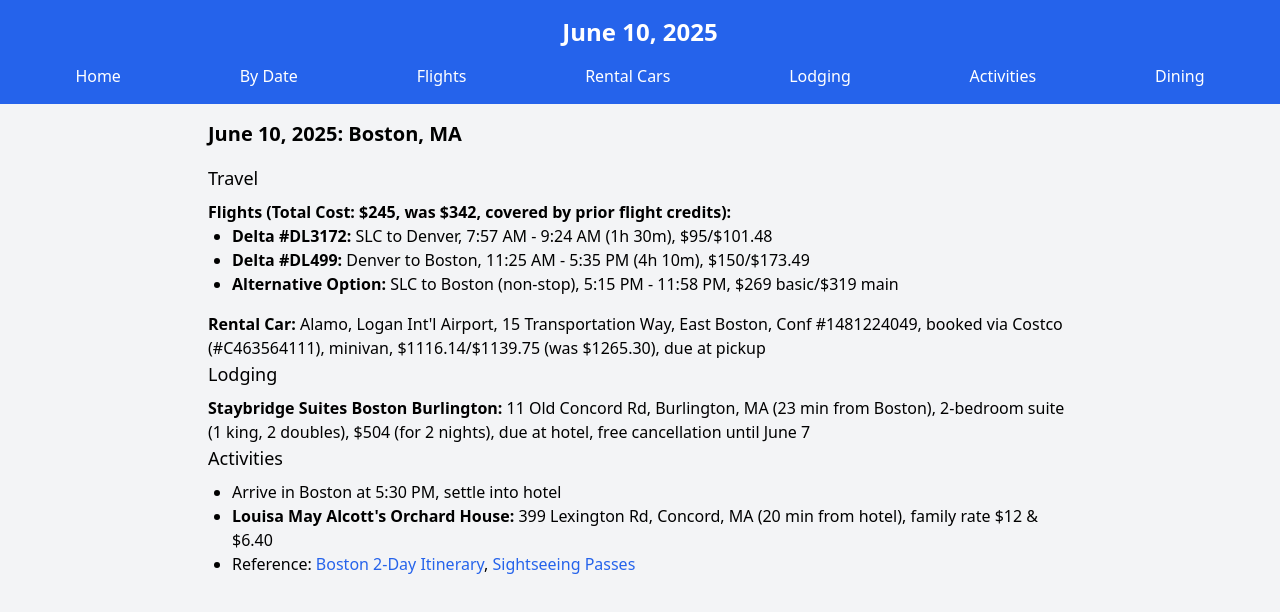
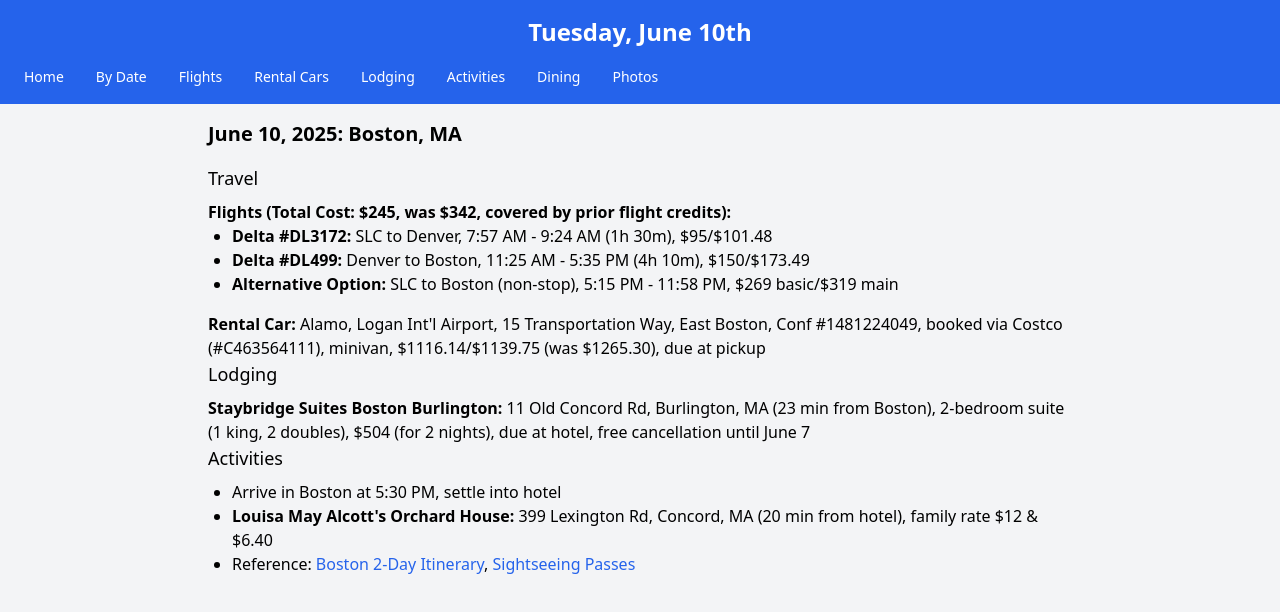
Before and after one commit to mattg801/trip, a plain HTML site: page day-2025-06-10.html in a window 1280 px wide. Drawn offline with nearby package versions, Linux system fonts and the light colour scheme.

Commit message:
Update day-2025-06-10.html

```diff
--- a/day-2025-06-10.html
+++ b/day-2025-06-10.html
@@ -46,18 +46,21 @@
     <script src="https://cdn.tailwindcss.com"></script>
 </head>
 <body class="bg-gray-100 font-sans">
-    <nav class="bg-blue-600 text-white p-4">
-        <h1 class="text-2xl font-bold text-center">June 10, 2025</h1>
-        <ul class="flex justify-around mt-4 flex-wrap">
-            <li><a href="index.html" class="hover:underline">Home</a></li>
-            <li><a href="by-date.html" class="hover:underline">By Date</a></li>
-            <li><a href="flights.html" class="hover:underline">Flights</a></li>
-            <li><a href="rental-cars.html" class="hover:underline">Rental Cars</a></li>
-            <li><a href="lodging.html" class="hover:underline">Lodging</a></li>
-            <li><a href="activities.html" class="hover:underline">Activities</a></li>
-            <li><a href="dining.html" class="hover:underline">Dining</a></li>
+   <nav class="bg-blue-600 text-white p-4">
+    <h1 class="text-2xl font-bold text-center">Tuesday, June 10th</h1>
+    <div class="overflow-x-auto">
+        <ul class="flex mt-4 space-x-4 whitespace-nowrap">
+            <li><a href="index.html" class="hover:underline px-2 py-1 text-sm">Home</a></li>
+            <li><a href="by-date.html" class="hover:underline px-2 py-1 text-sm">By Date</a></li>
+            <li><a href="flights.html" class="hover:underline px-2 py-1 text-sm">Flights</a></li>
+            <li><a href="rental-cars.html" class="hover:underline px-2 py-1 text-sm">Rental Cars</a></li>
+            <li><a href="lodging.html" class="hover:underline px-2 py-1 text-sm">Lodging</a></li>
+            <li><a href="activities.html" class="hover:underline px-2 py-1 text-sm">Activities</a></li>
+            <li><a href="dining.html" class="hover:underline px-2 py-1 text-sm">Dining</a></li>
+            <li><a href="photos.html" class="hover:underline px-2 py-1 text-sm">Photos</a></li>
         </ul>
-    </nav>
+    </div>
+</nav>
     <div class="container mx-auto p-4 max-w-4xl">
         <h2 class="text-xl font-semibold mb-4">June 10, 2025: Boston, MA</h2>
         <h3 class="text-lg font-medium mb-2">Travel</h3>
```
